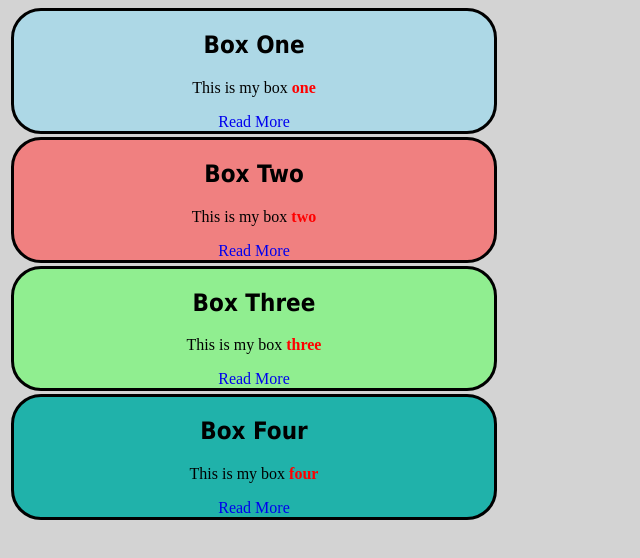
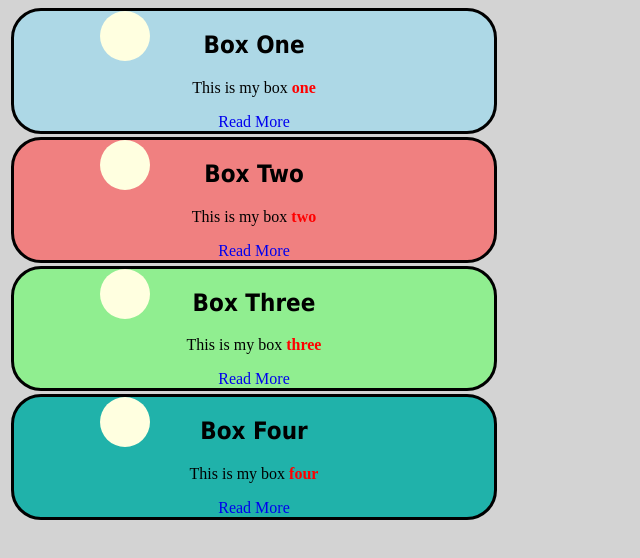
Before and after one commit to Tayorf/css-drills, a plain HTML site: page index.html in a window 1280 px wide. Shown: the whole page, without its empty margins (0-640 px from the left). Drawn offline with Linux system fonts and the light colour scheme.

Commit message:
position

```diff
--- a/index.html
+++ b/index.html
@@ -8,6 +8,7 @@
 <body>
     <div id="Container">
         <div class="boxes" id="box1">
+            <div class="image"></div>
             <h2>Box One</h2>
             <p>This is my box <span>one</span></p>
             <div class="readme-wrapper"><a
@@ -15,6 +16,7 @@
                     More</a></div>
         </div>
         <div class="boxes" id="box2">
+            <div class="image"></div>
             <h2>Box Two</h2>
             <p>This is my box <span>two</span></p>
             <div class="readme-wrapper"><a
@@ -22,6 +24,7 @@
                     More</a></div>
         </div>
             <div class="boxes" id="box3">
+                <div class="image"></div>
                 <h2>Box Three</h2>
                 <p>This is my box <span>three</span></p>
                 <div class="readme-wrapper"><a
@@ -29,6 +32,7 @@
                         More</a></div>
             </div>
                 <div class="boxes" id="box4">
+                    <div class="image"></div>
                     <h2>Box Four</h2>
                     <p>This is my box <span>four</span></p>
                     <div class="readme-wrapper"> <a
--- a/styles.css
+++ b/styles.css
@@ -21,26 +21,45 @@ a:hover {
 a {
     text-decoration: none;
 }
-span{
-    color:red;
+
+span {
+    color: red;
     font-weight: 700;
 }
-.boxes{
+
+.boxes {
     margin: 3px;
     padding: 4;
     border-style: solid;
     border-color: black;
     border-radius: 30px;
     width: 30em;
+    display:block;
 }
-#box1{
+
+#box1 {
     background-color: lightblue;
 }
-#box2
-{background-color: lightcoral;}
-#box3{
+
+#box2 {
+    background-color: lightcoral;
+
+}
+
+#box3 {
     background-color: lightgreen;
 }
-#box4{
+
+#box4 {
     background-color: lightseagreen;
 }
+.image{
+    height: 50px;
+    width: 50px;
+    border-radius: 50px;
+    background-color: lightyellow;
+    position: absolute;
+    right:100px;
+    left:100px;
+
+}
```
